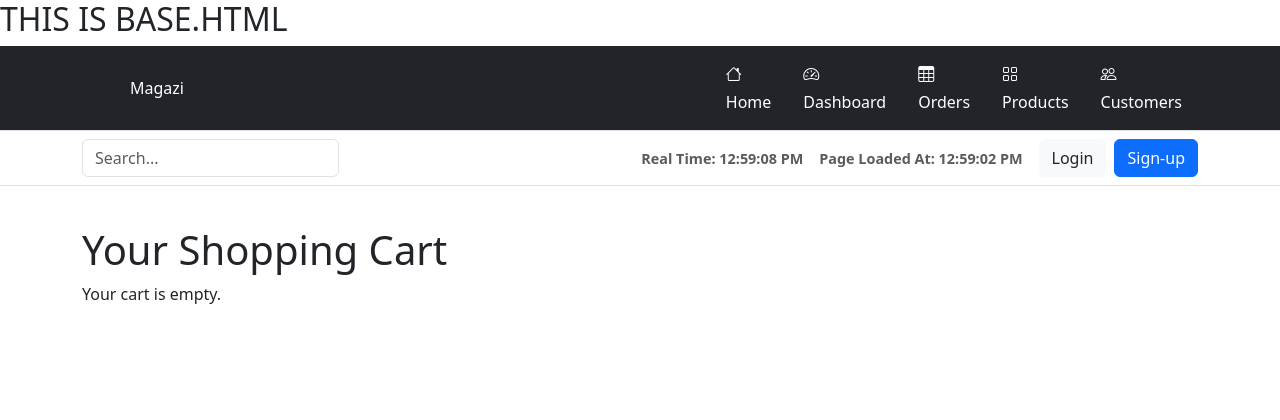
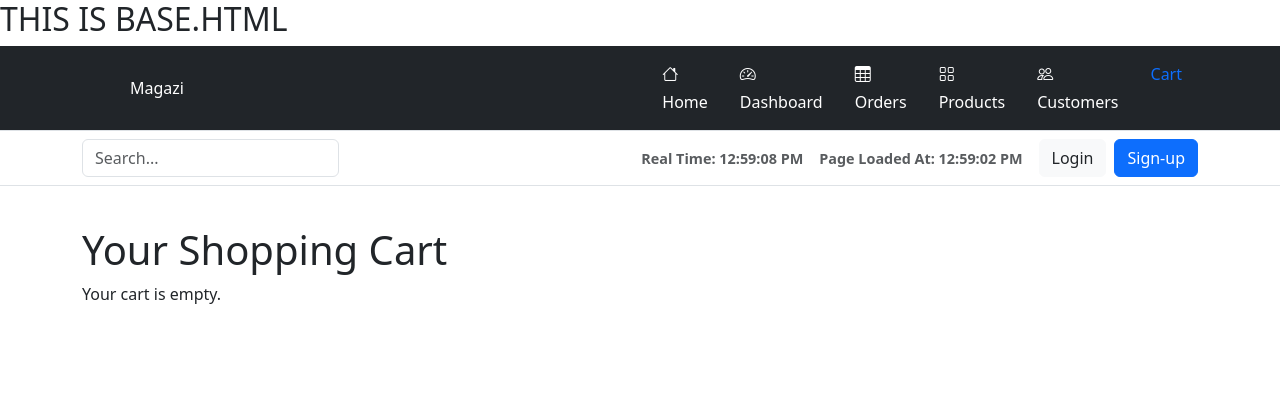
Before and after one commit to phloreenm/MP4-Django-CI-CoBC, a Django app: page /cart/ in a window 1280 px wide. Shown: the top 420 px of the page. Run offline with Django 3.2, Linux system fonts and the light colour scheme.

Commit message:
Add cart summary functionality and update cart template with quantity management

```diff
--- /dev/null
+++ b/cart/context.py
@@ -0,0 +1,10 @@
+from django.shortcuts import get_object_or_404
+from products.models import Product
+
+def cart_summary(request):
+    cart = request.session.get('cart', {})
+    total = sum(
+        get_object_or_404(Product, pk=item_id).price * quantity
+        for item_id, quantity in cart.items()
+    )
+    return {'cart_total': total}
--- a/cart/templates/cart/cart.html
+++ b/cart/templates/cart/cart.html
@@ -3,34 +3,32 @@
 {% block content %}
 <div class="container my-4">
     <h1>Your Shopping Cart</h1>
-    {% if cart %}
+    {% if cart_items %}
     <table class="table">
         <thead>
             <tr>
                 <th>Product</th>
+                <th>Price</th>
                 <th>Quantity</th>
-                <th>Price</th>
                 <th>Total</th>
                 <th>Actions</th>
             </tr>
         </thead>
         <tbody>
-        {% for item_id, item_data in cart.items %}
+            {% for item in cart_items %}
             <tr>
-                <td>{{ item_data.product.name }}</td>
+                <td>{{ item.product.name }}</td>
+                <td>£{{ item.product.price }}</td>
                 <td>
-                    <div class="input-group">
-                        <form method="post" action="{% url 'cart:update_quantity' item_id %}">
+                    <form method="post" action="{% url 'cart:update_quantity' item.product.id %}">
                         {% csrf_token %}
-                            <input type="number" name="quantity" value="{{ item_data.quantity }}" min="1" max="{{ item_data.product.stock }}" class="form-control form-control-sm text-center">
+                        <input type="number" name="quantity" value="{{ item.quantity }}" min="1" max="{{ item.product.stock }}" class="form-control form-control-sm text-center">
                         <button type="submit" class="btn btn-primary btn-sm">Update</button>
                     </form>
-                    </div>
                 </td>
-                <td>£{{ item_data.product.price }}</td>
-                <td>£{{ item_data.quantity|floatformat:2 }}</td>
+                <td>£{{ item.total }}</td>
                 <td>
-                    <a href="{% url 'cart:remove_from_cart' item_id %}" class="btn btn-danger btn-sm">Remove</a>
+                    <a href="{% url 'cart:remove_from_cart' item.product.id %}" class="btn btn-danger btn-sm">Remove</a>
                 </td>
             </tr>
             {% endfor %}
--- a/cart/urls.py
+++ b/cart/urls.py
@@ -7,4 +7,5 @@ urlpatterns = [
     path('', views.view_cart, name='view_cart'),
     path('add/<int:product_id>/', views.add_to_cart, name='add_to_cart'),
     path('remove/<int:product_id>/', views.remove_from_cart, name='remove_from_cart'),
+    path('update/<int:product_id>/', views.update_quantity, name='update_quantity'),
 ]
--- a/cart/views.py
+++ b/cart/views.py
@@ -1,26 +1,81 @@
 from django.shortcuts import render, redirect, get_object_or_404
 from products.models import Product
+from django.contrib import messages
 
 def view_cart(request):
+    """Afișează conținutul coșului de cumpărături."""
     cart = request.session.get('cart', {})
+    print("Cart in session:", cart)  # Debugging
+    cart_items = []
+    total_cost = 0
+
+    for item_id, quantity in cart.items():
+        product = get_object_or_404(Product, pk=item_id)
+        total_cost += product.price * quantity
+        cart_items.append({
+            'product': product,
+            'quantity': quantity,
+            'total': product.price * quantity,
+        })
+
     context = {
-        'cart': cart,
+        'cart_items': cart_items,
+        'total_cost': total_cost,
+    }
+    return render(request, 'cart/cart.html', context)
+
+# def view_cart(request):
+#     cart = request.session.get('cart', {})
+#     cart_items = []
+#     total_cost = 0
+
+#     for item_id, quantity in cart.items():
+#         product = get_object_or_404(Product, pk=item_id)
+
+#         # Validare pentru stoc
+#         if quantity > product.stock:
+#             messages.warning(request, f"Not enough stock for {product.name}. Only {product.stock} available.")
+#             quantity = product.stock
+#             cart[str(item_id)] = quantity  # Actualizăm sesiunea
+
+#         total_cost += product.price * quantity
+#         cart_items.append({
+#             'product': product,
+#             'quantity': quantity,
+#             'total': product.price * quantity,
+#         })
+
+    request.session['cart'] = cart  # Salvăm modificările în sesiune
+    context = {
+        'cart_items': cart_items,
+        'total_cost': total_cost,
+    }
+    return render(request, 'cart/cart.html', context)
+
+    context = {
+        'cart': cart_items,
+        'total_cost': total_cost,
     }
     return render(request, 'cart/cart.html', context)
 
 
 def add_to_cart(request, product_id):
-    """Adaugă un produs în coș folosind sesiuni."""
+    """Adaugă un produs în coș."""
     product = get_object_or_404(Product, pk=product_id)  # Verificăm dacă produsul există
     cart = request.session.get('cart', {})  # Preluăm coșul din sesiune sau inițiem unul nou
 
+    # Adăugăm produsul în coș sau creștem cantitatea
     if str(product_id) in cart:
-        cart[str(product_id)] += 1  # Creștem cantitatea produsului dacă există deja
+        cart[str(product_id)] += 1
     else:
-        cart[str(product_id)] = 1  # Adăugăm produsul cu cantitatea 1
+        cart[str(product_id)] = 1
 
-    request.session['cart'] = cart  # Actualizăm sesiunea
-    return redirect('cart:view_cart')  # Redirect către pagina coșului
+    request.session['cart'] = cart  # Salvăm coșul în sesiune
+    request.session.modified = True  # Marchem sesiunea ca modificată pentru a salva schimbările
+    print("Cart after addition:", request.session['cart'])  # Debugging
+
+    return redirect('cart:view_cart')
+
 
 def remove_from_cart(request, product_id):
     """Elimină un produs din coș."""
@@ -31,3 +86,18 @@ def remove_from_cart(request, product_id):
         request.session['cart'] = cart  # Actualizăm sesiunea
 
     return redirect('cart:view_cart')
+
+def update_quantity(request, product_id):
+    if request.method == "POST":
+        cart = request.session.get('cart', {})
+        quantity = int(request.POST.get('quantity', 0))
+        product = get_object_or_404(Product, pk=product_id)
+
+        if quantity <= product.stock:
+            cart[str(product_id)] = quantity
+            messages.success(request, f"Updated {product.name} quantity to {quantity}.")
+        else:
+            messages.error(request, f"Not enough stock for {product.name}. Only {product.stock} available.")
+
+        request.session['cart'] = cart
+    return redirect('cart:view_cart')
--- a/products/models.py
+++ b/products/models.py
@@ -8,6 +8,7 @@ class Product(models.Model):
     description = models.TextField()
     price = models.DecimalField(max_digits=10, decimal_places=2)
     image = models.ImageField(upload_to='product_images/', null=True, blank=True)
+    stock = models.PositiveIntegerField(default=0)  # Adăugăm stocul
     created_at = models.DateTimeField(auto_now_add=True)
     updated_at = models.DateTimeField(auto_now=True)
 
--- a/templates/base.html
+++ b/templates/base.html
@@ -97,6 +97,16 @@
                                 Customers
                             </a>
                         </li>
+                        <li class="nav-item">
+                            <a class="nav-link" href="{% url 'cart:view_cart' %}">
+                                <i class="fas fa-shopping-cart"></i>
+                                {% if cart_total %}
+                                    £{{ cart_total }}
+                                {% else %}
+                                    Cart
+                                {% endif %}
+                            </a>
+                        </li>
                     </ul>
                   </div>
               </div>
```
Also changed, not shown: magazi/settings.py (+7 -0 lines), db.sqlite3. Lines whose indentation alone changed are shown as unchanged.
